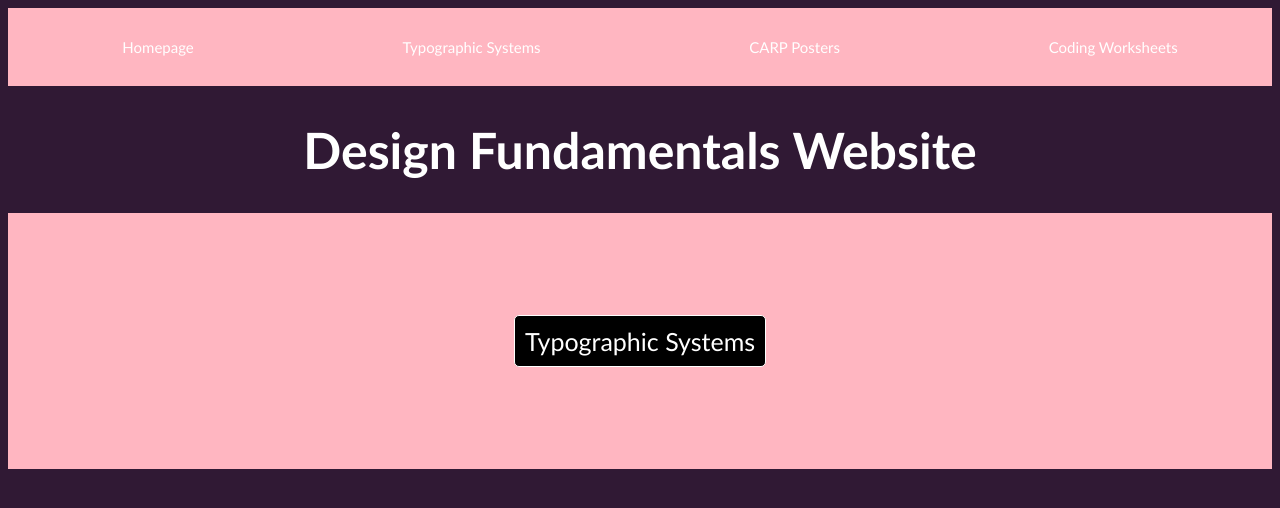
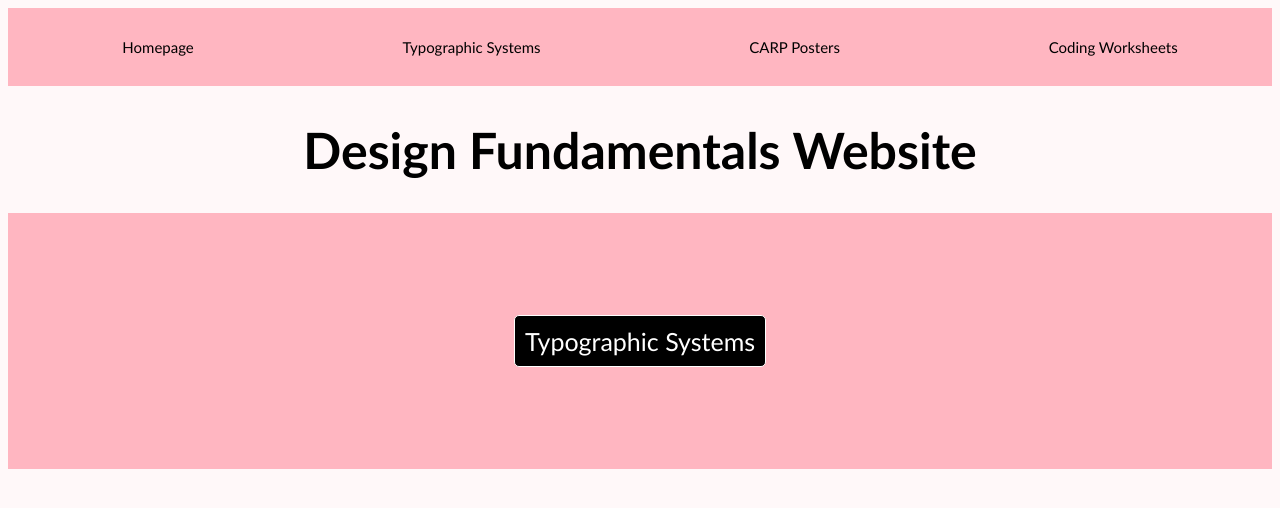
Before and after one commit to SteamedHams3/Website-Final-Project, a plain HTML site: page index.html in a window 1280 px wide. Drawn offline with Linux system fonts and the light colour scheme.

Commit message:
background colour

```diff
--- a/styles.css
+++ b/styles.css
@@ -4,7 +4,7 @@ font-size: 20px;
 text-align: left;
 }
 body{
-    background-color:#301934;
+    background-color:#FFF8F9;
 }
 .navbar{
 display: flex;
@@ -16,7 +16,7 @@ background-color:#FFB6C1;
 
 ul{
     font-family:'Gill Sans', 'Gill Sans MT', Calibri, 'Trebuchet MS', sans-serif;
-    color: #FFFFFF;
+    color: #000000;
     font-size: 15px;
     text-align: left;
     padding-left: 20px;
@@ -25,7 +25,7 @@ h1{
     font-family: 'Trebuchet MS', 'Lucida Sans Unicode', 'Lucida Grande', 'Lucida Sans', Arial, sans-serif;
     font-size: 50px;
     text-align: center;
-    color: #FFFFFF;
+    color: #000000;
 }
 
 .typography-container{
```
